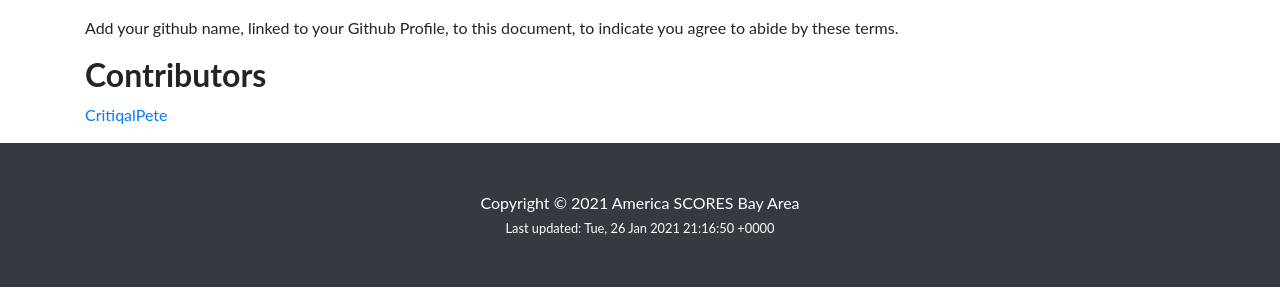
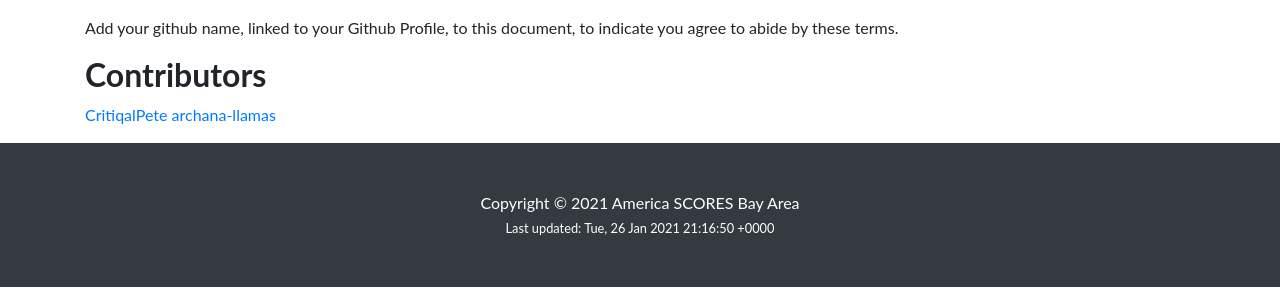
Before and after one commit to AmericaSCORESBayArea/scoreslabs, a Jekyll site: the page built from Developer_Agreement.md, in a window 1280 px wide. Shown: the part 318-618 px from the top of the page. Built offline with Jekyll 4.4.1, drawn with Linux system fonts in a browser that asks for light colours; our own code applies the rules of GitHub Pages for plain Markdown files.

Commit message:
Update Developer_Agreement.md

```diff
--- a/Developer_Agreement.md
+++ b/Developer_Agreement.md
@@ -10,3 +10,4 @@ Add your github name, linked to your Github Profile, to this document, to indica
 
 ## Contributors
 [CritiqalPete](https://github.com/CritiqalPete)
+[archana-llamas](https://github.com/archana-llamas)
```
